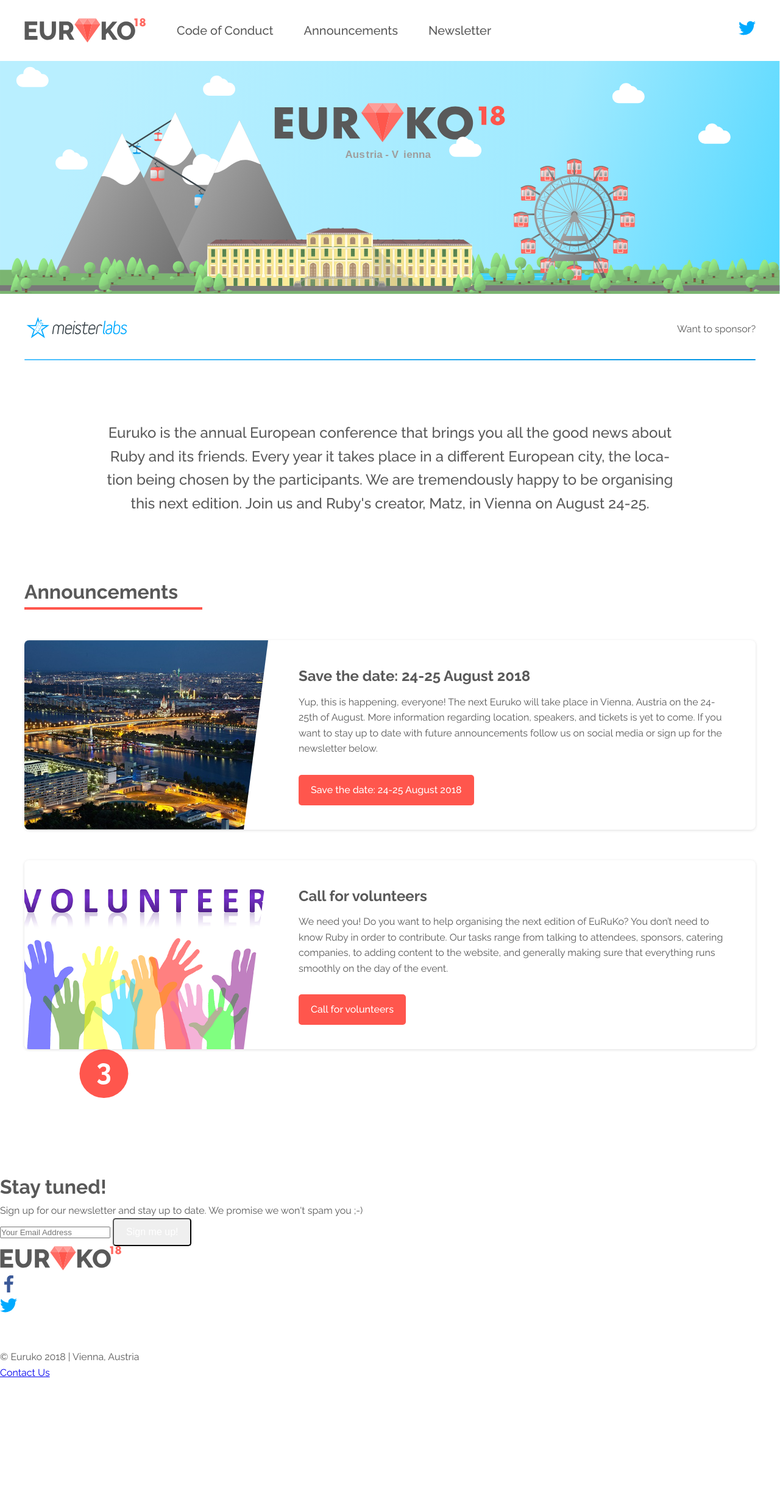
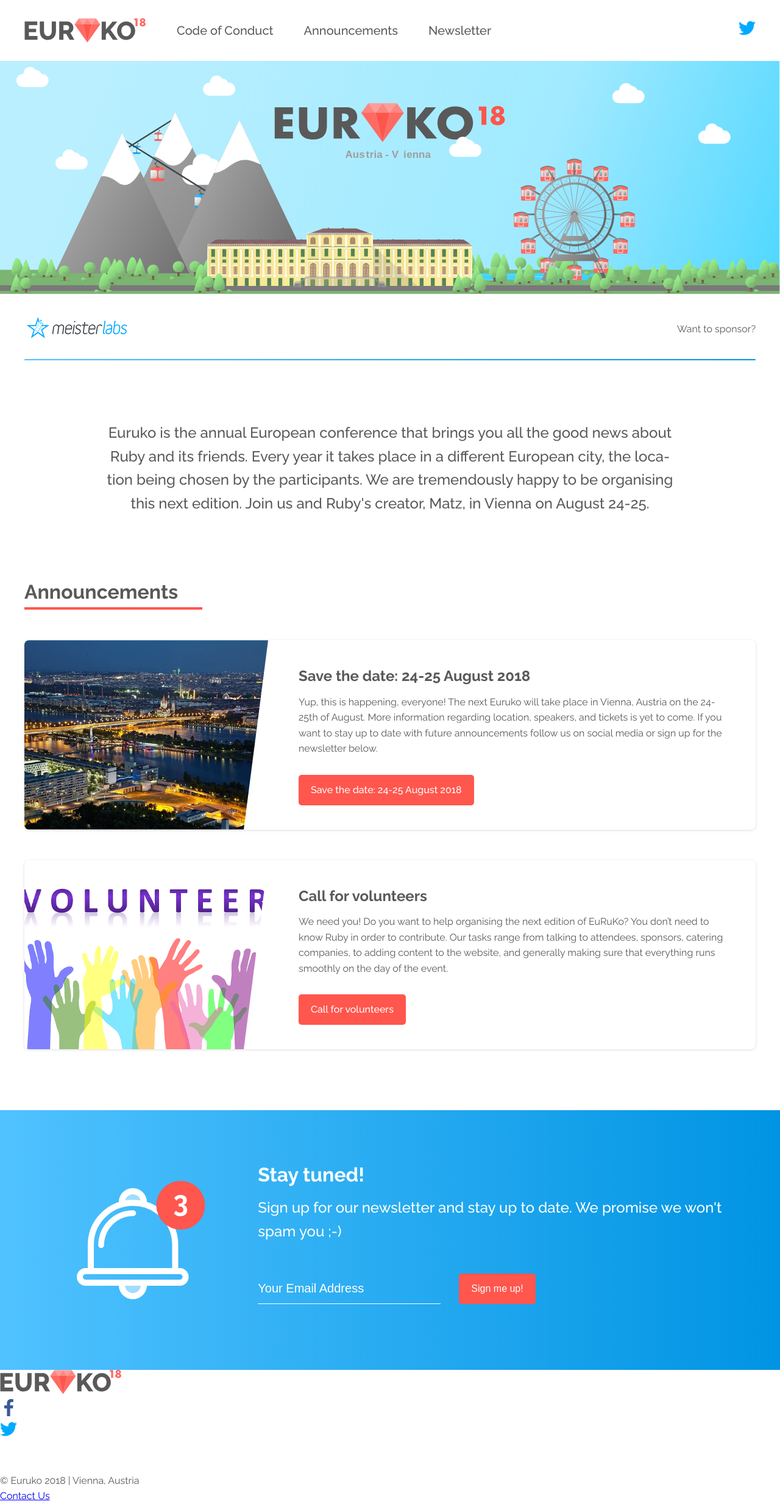
Before and after one commit to euruko/euruko2018.github.io, a Jekyll site: the page built from index.html, in a window 1280 px wide. Shown: the whole page at 61% size. Built offline with Jekyll 4.4.1, drawn with Linux system fonts in a browser that asks for light colours; before the commit the page ends 2264 px from its top, so only the background shows below that.

Commit message:
Newsletter section

```diff
--- a/_includes/html_defaults.html
+++ b/_includes/html_defaults.html
@@ -1,2 +1,3 @@
 <link rel="shortcut icon" type="image/png" href="/assets/images/icon.ico" />
 <link href="https://fonts.googleapis.com/css?family=Raleway:400,500,700" rel="stylesheet">
+<meta name="viewport" content="width=device-width, initial-scale=1.0" />
--- /dev/null
+++ b/_includes/newsletter.html
@@ -0,0 +1,26 @@
+<view class="newsletter">
+    <view class="newsletter-wrapper">
+        <view class="image-wrapper">
+            <img src="/assets/images/newsletter.svg" />
+        </view>
+        <view column id="mc_embed_signup">
+          <h2 class="fw-bold c-white">Stay tuned!</h2>
+          <h3 class="fw-medium c-white">Sign up for our newsletter and stay up to date. We promise we won't spam you ;-)</h3>
+          <form action="https://euruko2018.us17.list-manage.com/subscribe/post?u=1de963d6421c2a03e355e56cf&amp;id=9f14f3691e"
+                method="post" id="mc-embedded-subscribe-form" name="mc-embedded-subscribe-form" class="validate" target="_blank" novalidate>
+            <div id="mc_embed_signup_scroll">
+              <view class="mc-field-group h-flex-wrap">
+                <input type="email" name="EMAIL" class="required email" id="mce-EMAIL" placeholder="Your Email Address">
+                <input type="submit" value="Sign me up!" name="subscribe" class="bg-red">
+              </view>
+              <div id="mce-responses" class="clear">
+                <div class="response" id="mce-error-response" style="display:none"></div>
+                <div class="response" id="mce-success-response" style="display:none"></div>
+              </div>    <!-- real people should not fill this in and expect good things - do not remove this or risk form bot signups-->
+              <div style="position: absolute; left: -5000px;" aria-hidden="true"><input type="text" name="b_1de963d6421c2a03e355e56cf_9f14f3691e" tabindex="-1" value=""></div>
+
+            </div>
+          </form>
+        </view>
+    </view>
+</view>
--- a/_layouts/default.html
+++ b/_layouts/default.html
@@ -16,30 +16,7 @@
 
 {{ content }}
 
-<div id="newsletter">
-  <div row>
-    <img src="/assets/images/newsletter.svg" />
-    <div column id="mc_embed_signup">
-      <h2>Stay tuned!</h2>
-      <p>Sign up for our newsletter and stay up to date. We promise we won't spam you ;-)</p>
-      <form action="https://euruko2018.us17.list-manage.com/subscribe/post?u=1de963d6421c2a03e355e56cf&amp;id=9f14f3691e"
-            method="post" id="mc-embedded-subscribe-form" name="mc-embedded-subscribe-form" class="validate" target="_blank" novalidate>
-        <div id="mc_embed_signup_scroll">
-          <div class="mc-field-group">
-            <input type="email" name="EMAIL" class="required email" id="mce-EMAIL" placeholder="Your Email Address">
-            <input type="submit" value="Sign me up!" name="subscribe">
-          </div>
-          <div id="mce-responses" class="clear">
-            <div class="response" id="mce-error-response" style="display:none"></div>
-            <div class="response" id="mce-success-response" style="display:none"></div>
-          </div>    <!-- real people should not fill this in and expect good things - do not remove this or risk form bot signups-->
-          <div style="position: absolute; left: -5000px;" aria-hidden="true"><input type="text" name="b_1de963d6421c2a03e355e56cf_9f14f3691e" tabindex="-1" value=""></div>
-
-        </div>
-      </form>
-    </div>
-  </div>
-</div>
+{% include newsletter.html %}
 
 {% include footer.html %}
 
--- a/assets/css/homepage.scss
+++ b/assets/css/homepage.scss
@@ -7,6 +7,7 @@
 
 @import "partials/navigation";
 @import "partials/sponsor-list";
+@import "partials/newsletter";
 
 section {
     padding: 100px 30px 0px 30px;
--- a/assets/css/lib/3-base/_button.scss
+++ b/assets/css/lib/3-base/_button.scss
@@ -11,6 +11,7 @@
     resize: none;
     cursor: pointer;
     text-decoration: none;
+    border: none;
 }
 
 .button.large,
--- a/assets/css/lib/3-base/_typography.scss
+++ b/assets/css/lib/3-base/_typography.scss
@@ -1,4 +1,4 @@
-h1, h2, h3, h4, h5, p, span, a {
+h1, h2, h3, h4, h5, p, span, a, input {
     line-height: $lh-regular;
     margin: 0;
     @include hyphenation;
--- a/assets/css/lib/4-object/_flexbox.scss
+++ b/assets/css/lib/4-object/_flexbox.scss
@@ -45,6 +45,10 @@
 
 .align-self-start {
   align-self: flex-start;
+}
+
+.h-flex-wrap {
+  flex-wrap: wrap;
 }
 
 // .h-inline-flex {
--- /dev/null
+++ b/assets/css/lib/partials/newsletter.scss
@@ -0,0 +1,76 @@
+@import "includes";
+
+.newsletter {
+    margin-top: 100px;
+    padding: 80px 30px;
+    justify-content: center;
+    align-items: center;
+    background: $blue-gradient;
+
+    .newsletter-wrapper {
+        flex-basis: $page-width;
+        flex-wrap: wrap;
+    }
+
+    .image-wrapper {
+        justify-content: center;
+        flex: 1 0 300px;
+        padding: 30px 0;
+
+        img {
+            width: 211px;
+            height: 206px;
+        }
+    }
+
+    #mc_embed_signup {
+        flex: 5 1 400px;
+
+        h2 {
+            margin-bottom: 10px;
+        }
+
+        h3 {
+            margin-bottom: 50px;
+        }
+
+        input[type=email]{
+            background: none;
+            border-style: none;
+            border-bottom: 1px solid white;
+            font-size: $fs-h4;
+            font-weight: $fw-medium;
+            margin-right: 30px;
+            width: 300px;
+            color: white;
+        }
+
+        input {
+            margin-bottom: 20px;
+        }
+
+    }
+
+}
+
+
+/*since it's the only place we have form elements it doesn't have to be in main*/
+
+* {
+    -webkit-tap-highlight-color: rgba(0,0,0,0);
+  }
+  ::-webkit-input-placeholder { /* WebKit browsers */
+    color: white !important;
+    vertical-align: middle;
+  }
+  ::-moz-placeholder { /* Mozilla Firefox 19+ */
+    color: white !important;
+  }
+  :-ms-input-placeholder { /* Internet Explorer 10+ */
+    color: white !important;
+  }
+
+  :focus {
+    outline-color: transparent;
+    outline-style: none;
+  }
```
Also changed, not shown: assets/images/newsletter.svg.
